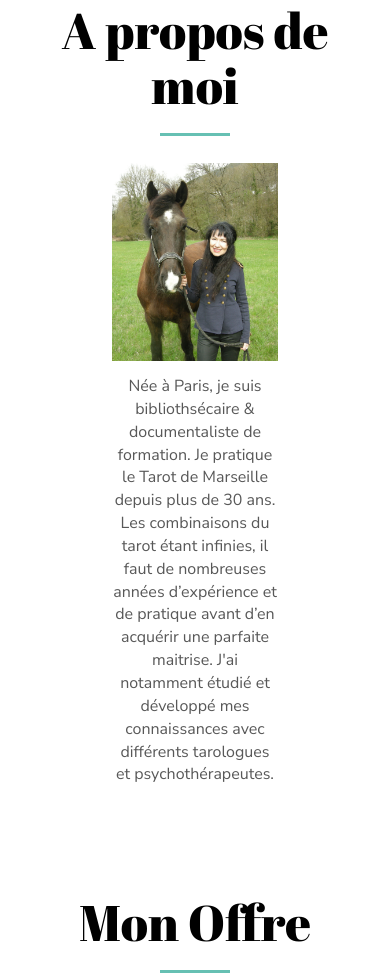
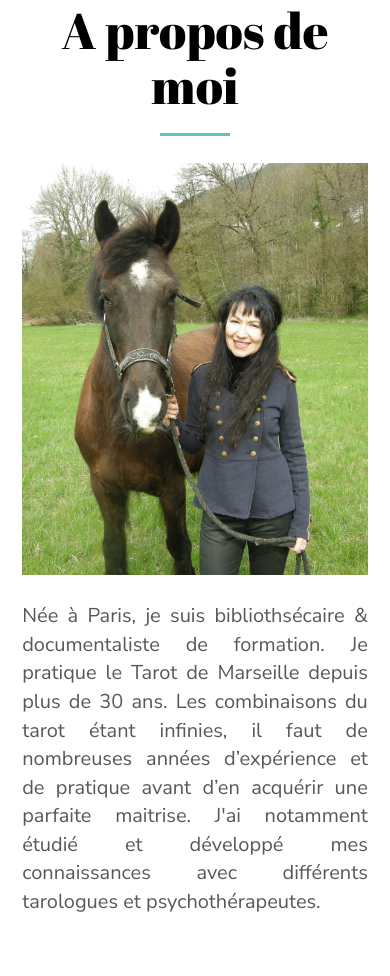
Before and after one commit to claraselles/landing-tarologue, a plain HTML site: page index.html in a window 390 px wide. Shown: the part 1092-2068 px from the top of the page. Drawn offline with Linux system fonts and the light colour scheme; some packages are replaced by stand-ins of ours.

Commit message:
Fix about_me style 👍

```diff
--- a/style.css
+++ b/style.css
@@ -32,6 +32,10 @@
     padding: 2%;
 }
 
+.photo {
+    width: 40%;
+}
+
 .photo>img {
     display: block;
     margin: auto;
@@ -39,7 +43,10 @@
 }
 
 .texte {
+    width: 60%;
     display: flex;
+    font-size: 20px;
+    text-align: left;
 }
 
 .texte>p{
@@ -61,5 +68,10 @@
     }
     .photo, .texte {
         margin: auto;
+        width: 100%;
+    }
+    .texte {
+        padding-top: 20px;
+        text-align: justify;
     }
 }
```
